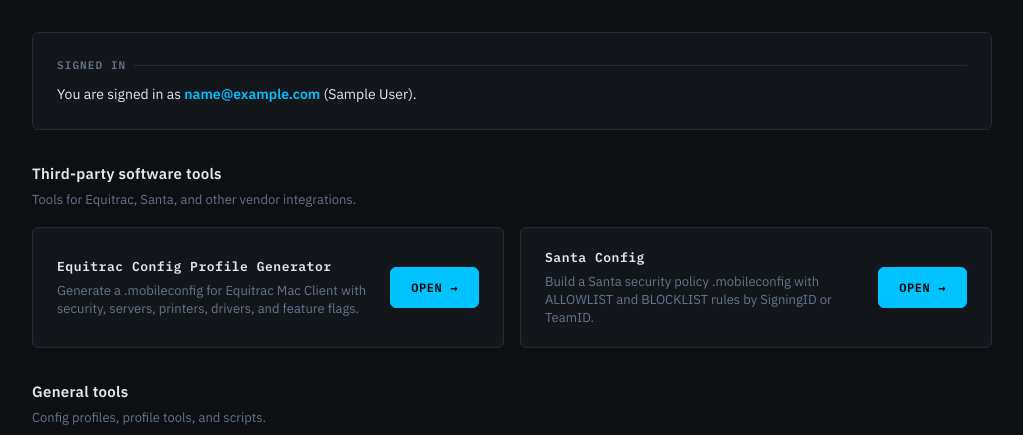
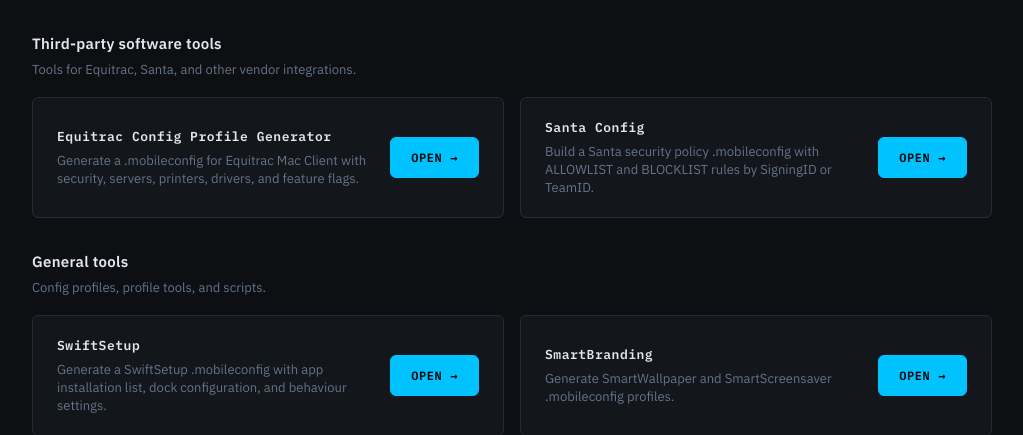
Before and after one commit to arilewis93/online-macadmin-toolbox, a Flask app: page /dashboard in a window 1280 px wide. Shown: the part 56-491 px from the top of the page, without its empty margins (128-1151 px from the left). Run offline with Flask 3, Linux system fonts and the light colour scheme; the visitor is signed in with stand-in values (Sample User, id 1); some libraries are stand-ins or nearby versions.

Commit message:
Remove welcome message section from dashboard template for a cleaner layout.

```diff
--- a/app/templates/dashboard.html
+++ b/app/templates/dashboard.html
@@ -2,13 +2,6 @@
 {% block title %}Dashboard{% endblock %}
 {% block content %}
 <div class="dashboard">
-  <div class="dashboard-welcome">
-    <div class="card">
-      <div class="card-title">Signed in</div>
-      <p class="user-info">You are signed in as <strong>{{ user.email }}</strong>{% if user.name %} ({{ user.name }}){% endif %}.</p>
-    </div>
-  </div>
-
   <div class="dashboard-tools">
     <h2 class="tool-group-title">Third-party software tools</h2>
     <p class="tool-group-desc">Tools for Equitrac, Santa, and other vendor integrations.</p>
```
